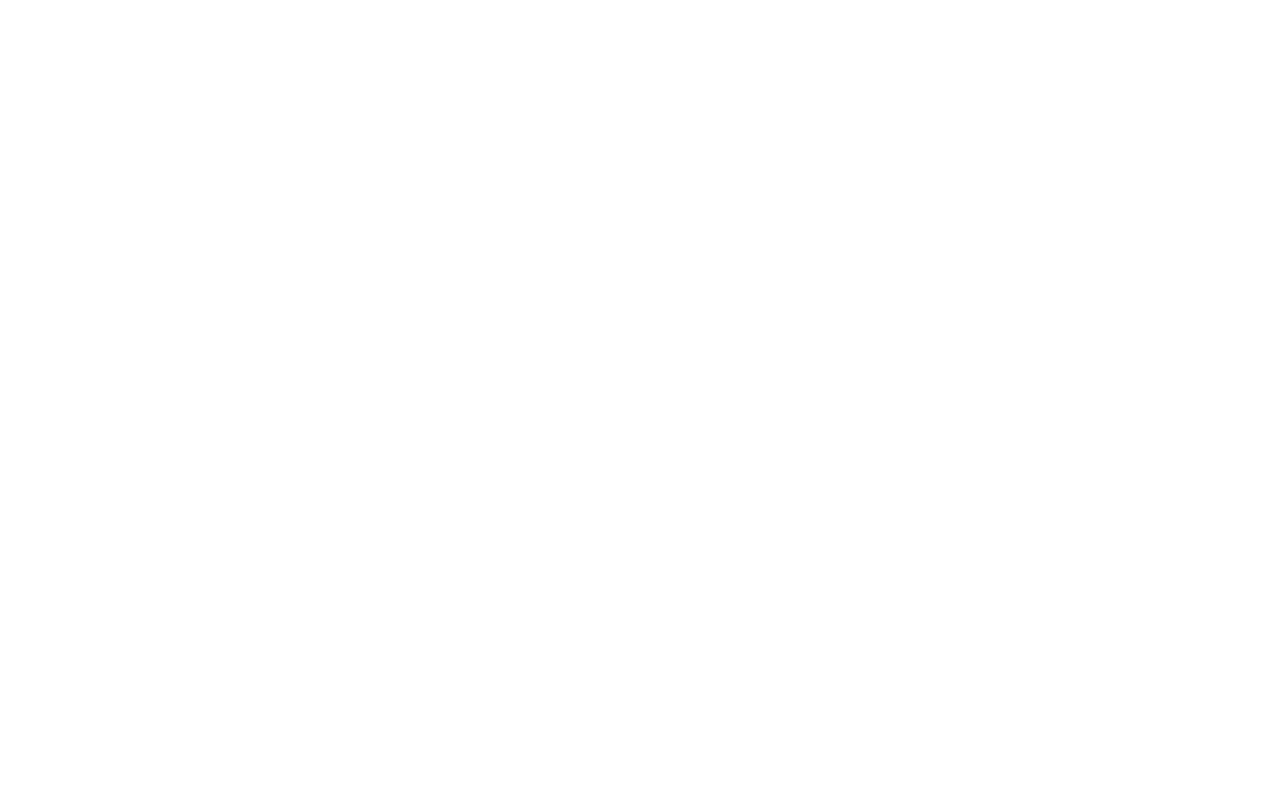
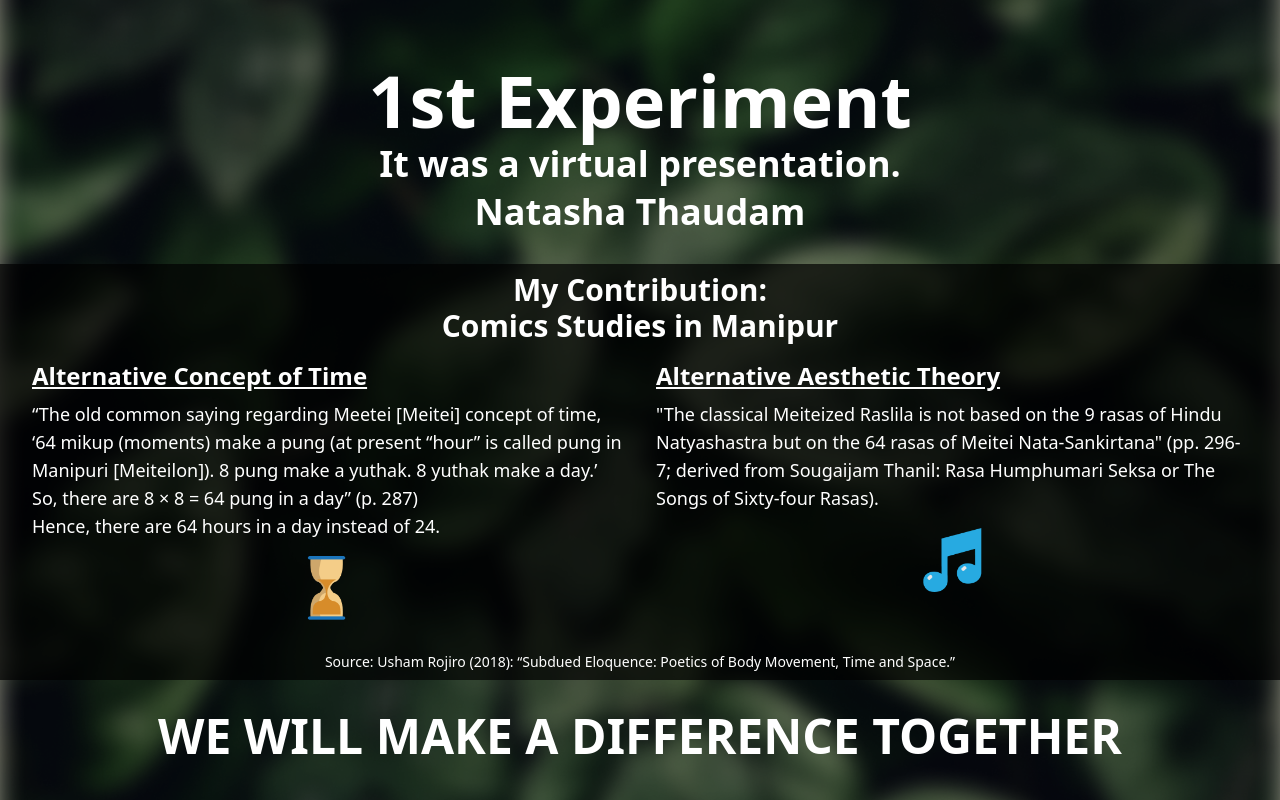
Before and after one commit to Jatin-Purbia/comic_lab, a React (Vite) app: page /firstexperiment in a window 1280 px wide. Before the commit this address had no page. Built offline with nearby package versions, Linux system fonts and the light colour scheme.

Commit message:
IGNCC 2024 page-> 1st Experiment completed

```diff
--- a/src/App.jsx
+++ b/src/App.jsx
@@ -30,6 +30,7 @@
 // Conferences Subpages
 import Igncc2024 from "./pages/conferences/igncc2024.jsx";
 import Igncc2025 from "./pages/conferences/igncc2025.jsx";
+import FirstExperiment from "./pages/conferences/first_experiment.jsx";
 function App() {
   const [menuOpen, setMenuOpen] = useState(false);
 
@@ -71,6 +72,7 @@
         {/* Conferences section*/}
         <Route path="/igncc2024" element={<div className="w-full min-h-screen bg-cream text-black flex flex-col"><Igncc2024/></div>} />
         <Route path="/igncc2025" element={<div className="w-full min-h-screen bg-cream text-black flex flex-col"><Igncc2025/></div>} />
+        <Route path="/firstexperiment" element={<div className="w-full min-h-screen bg-cream text-black flex flex-col"><FirstExperiment/></div>} />
 
         {/* Default route */}
       </Routes>
--- /dev/null
+++ b/src/pages/conferences/first_experiment.jsx
@@ -0,0 +1,84 @@
+import React from 'react';
+import { useNavigate } from "react-router-dom";
+import bgImage from "../../assets/bg1.png";
+import emoji_hourglass from "../../assets/emoji_hourglass.png";
+import emoji_music from "../../assets/emoji_music.png";
+
+function firstExperiment() {
+  const navigate = useNavigate();
+  return (
+    <div
+      className="relative h-screen w-full bg-cover bg-center flex flex-col justify-between text-white"
+      style={{ backgroundImage: `url(${bgImage})` }}
+    >
+      {/* Dark Overlay */}
+      <div className="absolute inset-0 bg-black opacity-40"></div>
+
+      {/* Top Section */}
+      <div className="relative z-10 text-center pt-16">
+        <h1 className="text-7xl font-bold">1st Experiment</h1>
+        <h2 className="text-4xl font-bold mt-2">It was a virtual presentation.</h2>
+        <h2 className="text-4xl font-bold mt-2">Natasha Thaudam</h2>
+      </div>
+
+      {/* Main Body Text */}
+      <div className="relative z-10 flex flex-col items-center gap-4 py-2 bg-black bg-opacity-70 w-full px-8" style={{ minHeight: '50vh' }}>
+        <h1 className="text-3xl font-bold text-center">
+          My Contribution: <br /> Comics Studies in Manipur
+        </h1>
+
+        {/* Alternative Concept of Time */}
+        <div className="flex flex-col md:flex-row justify-between items-start gap-8 w-full max-w-9xl">
+          <div className="flex-1">
+            <h2 className="text-2xl font-bold underline">Alternative Concept of Time</h2>
+            <p className="text-lg mt-2">
+            “The old common saying regarding Meetei [Meitei] concept of time, ‘64 mikup (moments) make a pung (at present “hour” is called pung in Manipuri [Meiteilon]). 8 pung make a yuthak. 8 yuthak make a day.’ So, there are 8 × 8 = 64 pung in a day” (p. 287)
+            <br/>Hence, there are 64 hours in a day instead of 24.
+            </p>
+
+             {/* Emoji */}
+            <div className="flex justify-center items-center mt-4">
+              <img
+                src={emoji_hourglass}
+                alt="Hourglass Emoji"
+                className="w-16 h-16 object-contain"
+              />
+            </div>
+          </div>
+
+          {/* Alternative Aesthetic Theory */}
+          <div className="flex-1">
+            <h2 className="text-2xl font-bold underline">Alternative Aesthetic Theory</h2>
+            <p className="text-lg mt-2">
+              "The classical Meiteized Raslila is not based on the 9 rasas of Hindu Natyashastra but on the 64 rasas of Meitei Nata-Sankirtana" (pp. 296-7; derived from Sougaijam Thanil: Rasa Humphumari Seksa or The Songs of Sixty-four Rasas).
+            </p>
+            {/* Emoji */}
+            <div className="flex justify-center items-center mt-4">
+              <img
+                src={emoji_music}
+                alt="Music Emoji"
+                className="w-16 h-16 object-contain"
+              />
+  </div>
+          </div>
+        </div>
+
+
+
+        {/* Source */}
+        <p className="text-sm mt-4 text-center">
+          Source: Usham Rojiro (2018): “Subdued Eloquence: Poetics of Body Movement, Time and Space.”
+        </p>
+      </div>
+
+      {/* Bottom Footer Text */}
+      <div className="relative z-10 text-center pb-10">
+        <h3 className="text-5xl font-bold">
+          WE WILL MAKE A DIFFERENCE TOGETHER
+        </h3>
+      </div>
+    </div>
+  );
+}
+
+export default firstExperiment;
--- a/src/pages/conferences/igncc2024.jsx
+++ b/src/pages/conferences/igncc2024.jsx
@@ -1,11 +1,50 @@
 import React from "react";
+import { useNavigate } from "react-router-dom";
+import bgImage from "../../assets/bg1.png";
 
 const Igncc2024 = () => {
-  return (
-    <div className="h-screen flex items-center justify-center text-3xl font-bold">
-      IGNCC 2024
-    </div>
-  );
+    const navigate = useNavigate();
+    return (
+        <div
+        className="relative h-screen w-full bg-cover bg-center flex flex-col justify-between text-white"
+        style={{ backgroundImage: `url(${bgImage})` }}
+        >
+        {/* Dark Overlay */}
+        <div className="absolute inset-0 bg-black opacity-40"></div>
+
+        {/* Top Section */}
+        <div className="relative z-10 text-center pt-16">
+            <h1 className="text-7xl font-bold">IGNCC 2024</h1>
+            <h2 className="text-4xl font-bold mt-2">We presented one of our firsts</h2>
+        </div>
+
+        {/* Visibility Items */}
+        <div className="relative z-10 flex flex-col items-center gap-4 py-8 bg-black bg-opacity-70 w-full" style={{ minHeight: '50vh' }}>
+            <VisibilityItem label="1st Experiment" onClick={() => navigate("/firstExperiment")} />
+
+
+
+        </div>
+
+        {/* Bottom Footer Text */}
+        <div className="relative z-10 text-center pb-10">
+            <h3 className="text-5xl font-bold">
+            WE WILL MAKE A DIFFERENCE TOGETHER
+            </h3>
+        </div>
+        </div>
+    );
 };
 
+// Reusable item component
+const VisibilityItem = ({ label, onClick }) => (
+<span
+    onClick={onClick}
+    className="cursor-pointer text-3xl font-semibold inline-block"
+>
+    {label}
+</span>
+);
+
+
 export default Igncc2024;
```
Also changed, not shown: src/assets/emoji_hourglass.png (added), src/assets/emoji_music.png (added).
